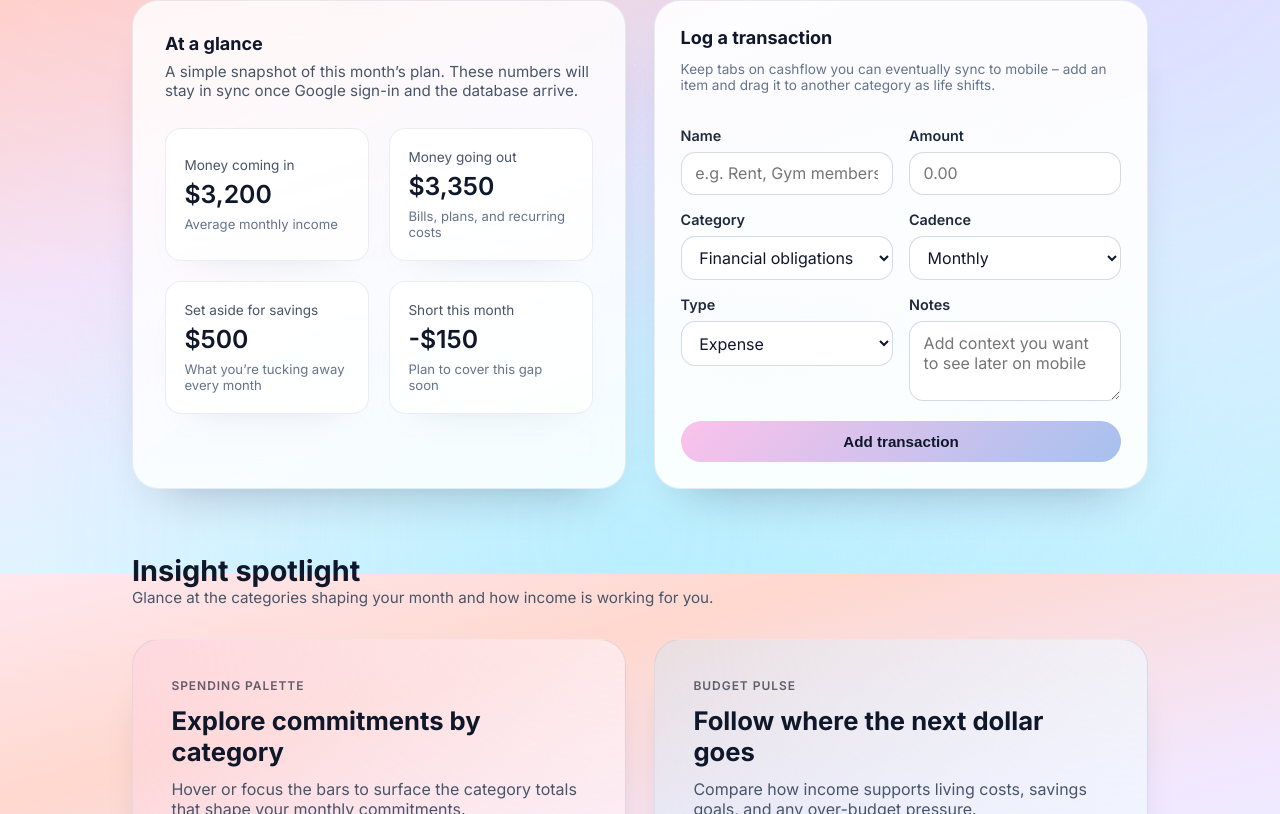
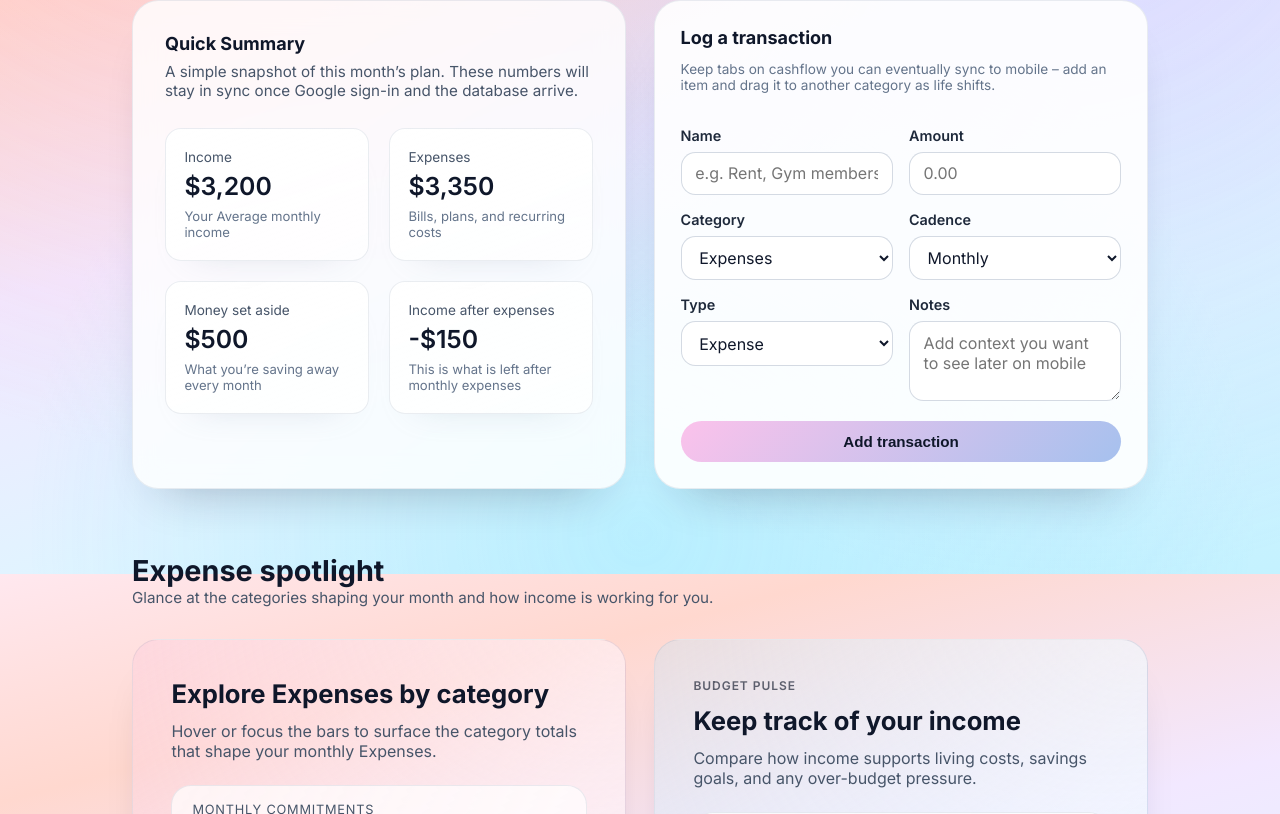
Before and after one commit to Razorblade3456/finance-tracker, a React (Vite) app: page / in a window 1280 px wide. Shown: the part 226-1040 px from the top of the page. Built offline with nearby package versions, Linux system fonts and the light colour scheme.

Commit message:
a few changes

```diff
--- a/src/App.tsx
+++ b/src/App.tsx
@@ -45,7 +45,7 @@ const initialCategories: Category[] = [
   },
   {
     id: 'financial-obligations',
-    name: 'Financial obligations',
+    name: 'Expenses',
     accent: '#93c5fd',
     description: 'Mortgages, rent, insurance and the must-pay bills that keep life stable.',
     transactions: [
@@ -402,10 +402,10 @@ export default function App() {
 
   const { monthlyCommitments, monthlySavings, monthlyIncome, net } = summary;
   const hasMonthlyLeftover = net >= 0;
-  const netLabel = hasMonthlyLeftover ? 'Left after bills' : 'Short this month';
+  const netLabel = hasMonthlyLeftover ? 'Left after bills' : 'Income after expenses';
   const netNote = hasMonthlyLeftover
     ? 'Use this for goals or flexible spending'
-    : 'Plan to cover this gap soon';
+    : 'This is what is left after monthly expenses';
 
   const yearlyOutlook = useMemo(
     () => ({
@@ -490,7 +490,7 @@ export default function App() {
         summaryLabel: hasAvailable ? 'Budget allocation' : 'Budget pressure',
         summaryHelper: hasAvailable
           ? 'How your income covers this month’s plan'
-          : 'Where commitments exceed income',
+          : 'Where expenses exceed income',
         summaryValue: monthlyIncome > 0 ? monthlyIncome : allocationTotal
       }
     };
@@ -567,7 +567,7 @@ export default function App() {
       <main className="dashboard">
         <section className="summary-card">
           <div className="summary-header">
-            <h2>At a glance</h2>
+            <h2>Quick Summary</h2>
             <p>
               A simple snapshot of this month’s plan. These numbers will stay in sync once Google
               sign-in and the database arrive.
@@ -575,19 +575,19 @@ export default function App() {
           </div>
           <div className="summary-grid">
             <div className="stat">
-              <span className="stat-label">Money coming in</span>
+              <span className="stat-label">Income</span>
               <span className="stat-value">{formatCurrency(monthlyIncome)}</span>
-              <span className="stat-note">Average monthly income</span>
+              <span className="stat-note">Your Average monthly income</span>
             </div>
             <div className="stat">
-              <span className="stat-label">Money going out</span>
+              <span className="stat-label">Expenses</span>
               <span className="stat-value">{formatCurrency(monthlyCommitments)}</span>
               <span className="stat-note">Bills, plans, and recurring costs</span>
             </div>
             <div className="stat">
-              <span className="stat-label">Set aside for savings</span>
+              <span className="stat-label">Money set aside</span>
               <span className="stat-value">{formatCurrency(monthlySavings)}</span>
-              <span className="stat-note">What you’re tucking away every month</span>
+              <span className="stat-note">What you’re saving away every month</span>
             </div>
             <div className="stat">
               <span className="stat-label">{netLabel}</span>
@@ -606,18 +606,17 @@ export default function App() {
       <section className="section-block insights-section">
         <div className="section-heading">
           <div>
-            <h2>Insight spotlight</h2>
+            <h2>Expense spotlight</h2>
             <p>Glance at the categories shaping your month and how income is working for you.</p>
           </div>
         </div>
         <div className="insights-grid">
           <article className="insight-card insight-card--spending">
             <div className="insight-header">
-              <span className="insight-kicker">Spending palette</span>
-              <h2>Explore commitments by category</h2>
+              <h2>Explore Expenses by category</h2>
               <p>
                 Hover or focus the bars to surface the category totals that shape your monthly
-                commitments.
+                Expenses.
               </p>
             </div>
             <div className="insight-summary">
@@ -638,7 +637,7 @@ export default function App() {
           <article className="insight-card insight-card--allocation">
             <div className="insight-header">
               <span className="insight-kicker">Budget pulse</span>
-              <h2>Follow where the next dollar goes</h2>
+              <h2>Keep track of your income</h2>
               <p>
                 Compare how income supports living costs, savings goals, and any over-budget
                 pressure.
```
